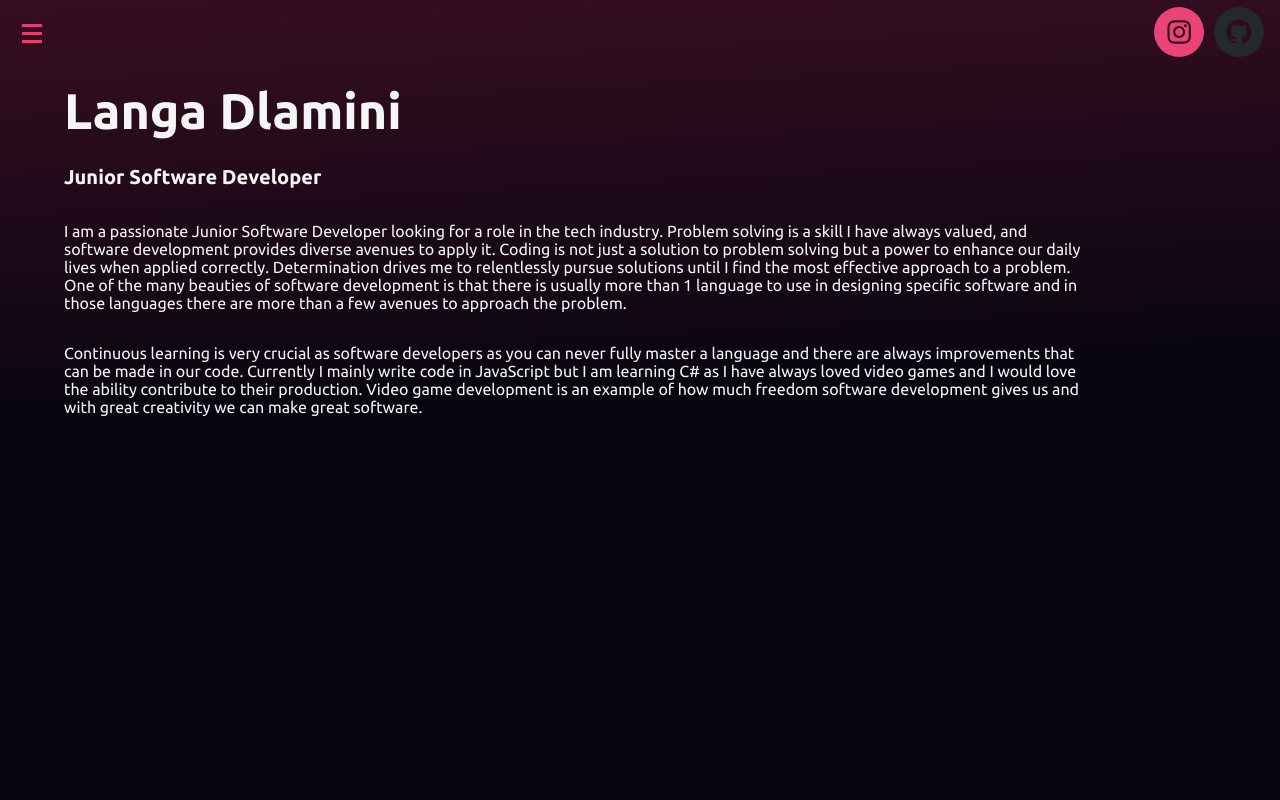
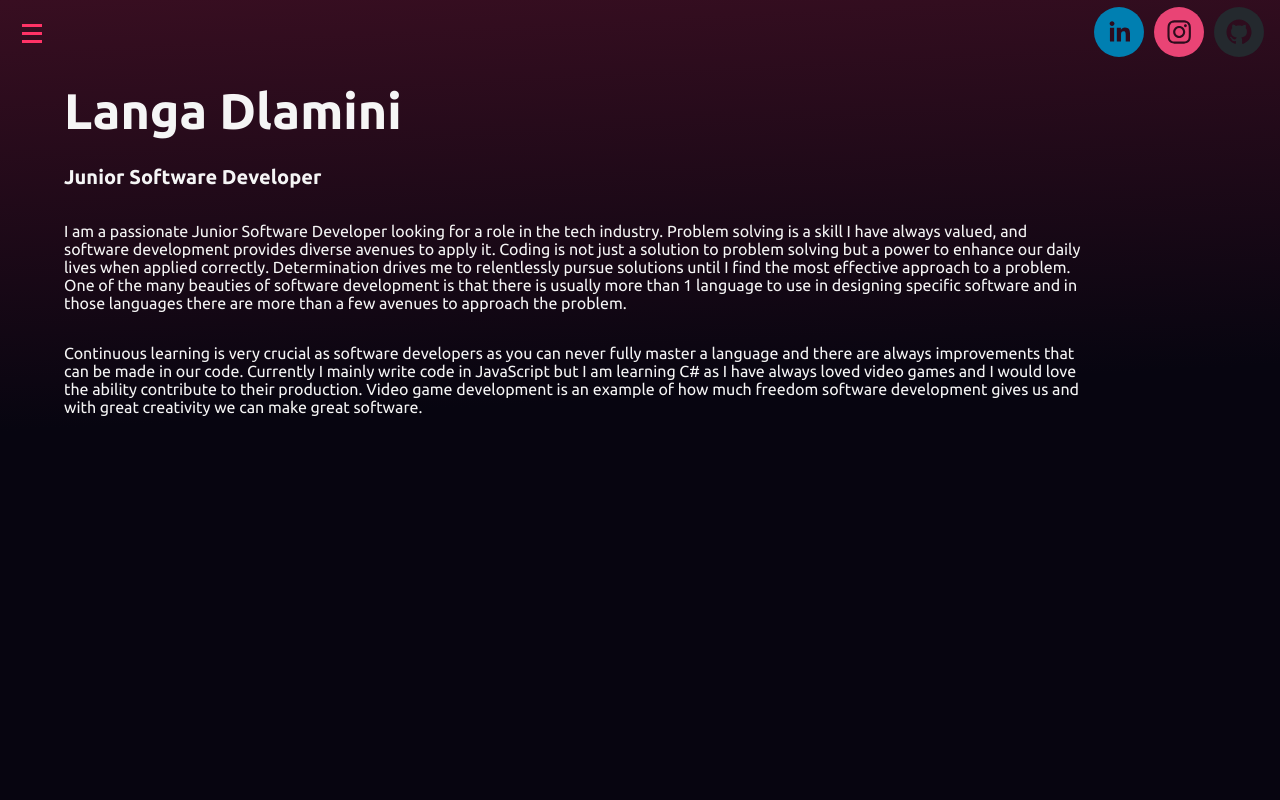
Before and after one commit to LangaLee/My-portfolio, a React (Vite) app: page / in a window 1280 px wide. Shown: the top 800 px of the page. Built offline with nearby package versions, Linux system fonts and the light colour scheme.

Commit message:
updated link for linkedin

```diff
--- a/src/components/navbar.jsx
+++ b/src/components/navbar.jsx
@@ -32,7 +32,10 @@ const Navbar = () => {
         </div>
 
         <div className="socialLinks">
-          <SocialIcon url="www.linkedin.com/in/langa-dlemz" target="_blank" />
+          <SocialIcon
+            url="https://www.linkedin.com/in/langa-dlemz/"
+            target="_blank"
+          />
 
           <SocialIcon
             url="https://www.instagram.com/oldschool_is200/"
```
